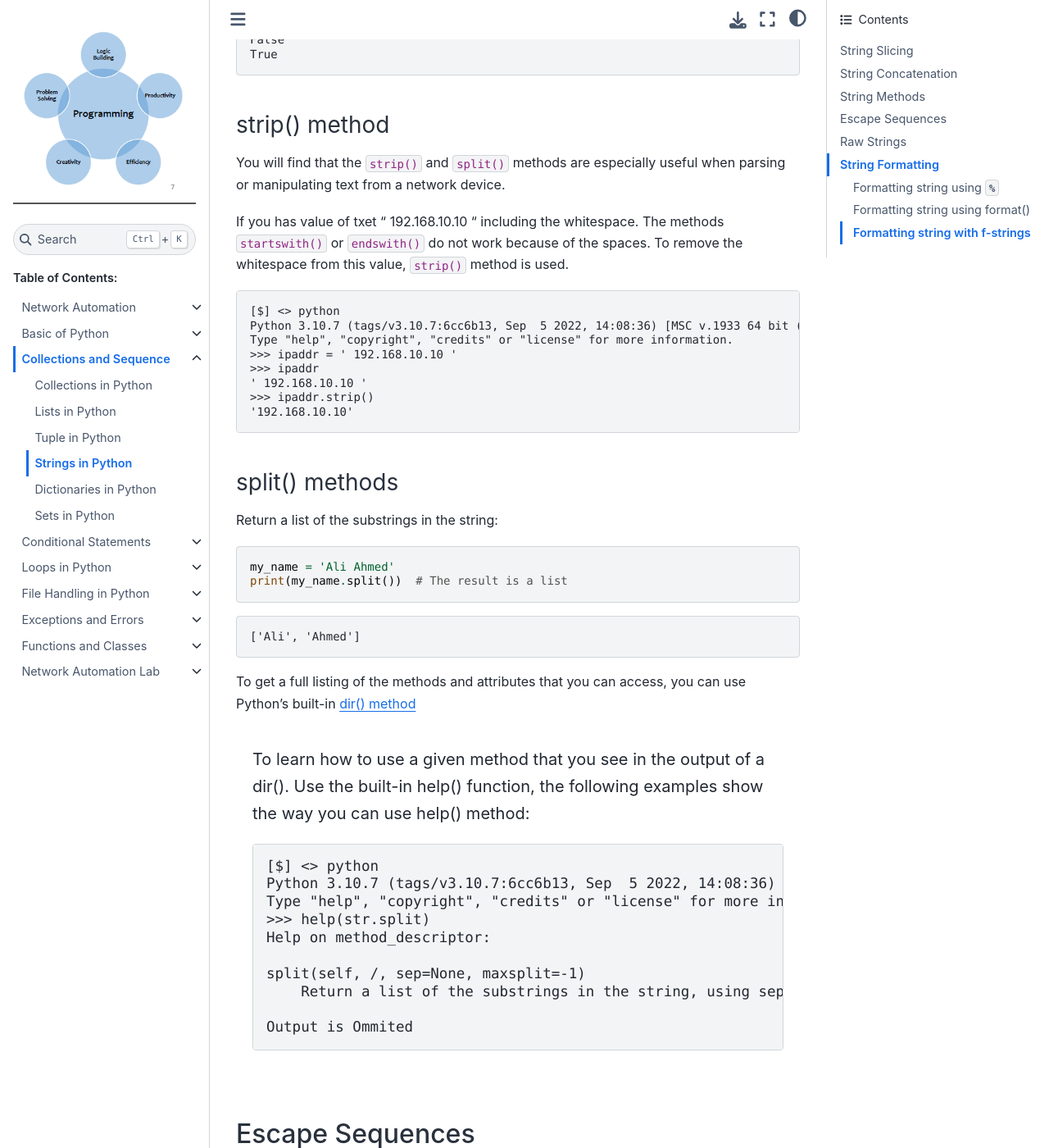
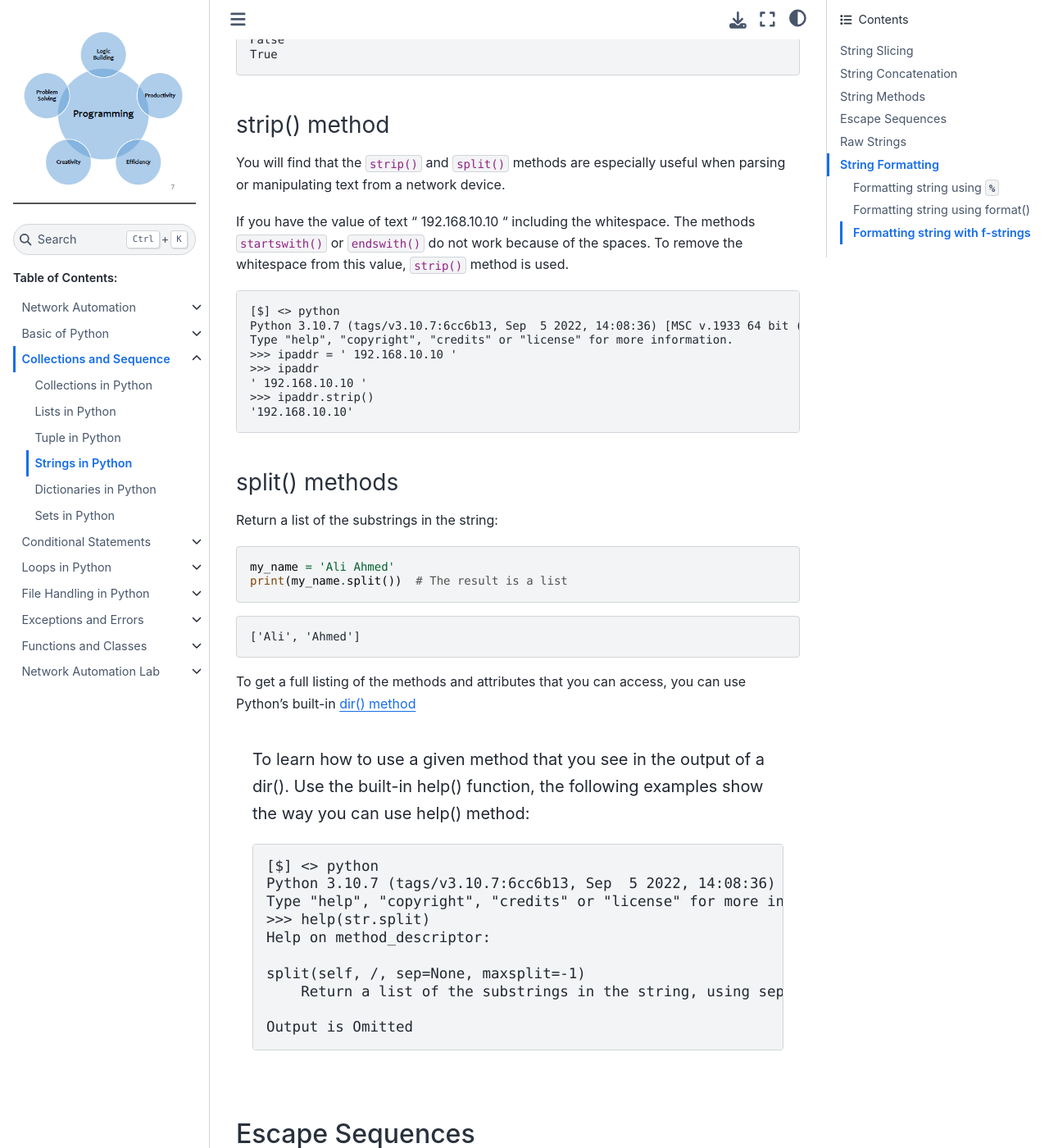
Before and after one commit to sydasif/python-book, a Sphinx documentation site: the page built from docs/source/03_collection/04_string.md, in a window 1280 px wide and 1400 px high, scrolled down 2321 px. Shown: the whole window at 82% size. Built offline with Sphinx 7.4.7 and the Sphinx Book theme 1.1.4, drawn with Linux system fonts in a browser that asks for light colours.

Commit message:
update grammer

`````diff
--- a/docs/source/03_collection/04_string.md
+++ b/docs/source/03_collection/04_string.md
@@ -105,7 +105,7 @@ True
 
 You will find that the `strip()` and `split()` methods are especially useful when parsing or manipulating text from a network device.
 
-If you has value of txet " 192.168.10.10 " including the whitespace. The methods `startswith()` or `endswith()` do not work because of the spaces. To remove the whitespace from this value, `strip()` method is used.
+If you have the value of text " 192.168.10.10 " including the whitespace. The methods `startswith()` or `endswith()` do not work because of the spaces. To remove the whitespace from this value, `strip()` method is used.
 
 ```console
 [$] <> python
@@ -146,7 +146,7 @@ Help on method_descriptor:
 split(self, /, sep=None, maxsplit=-1)
     Return a list of the substrings in the string, using sep as the separator string.
 
-Output is Ommited
+Output is Omitted
 ```
 ````
 
`````
